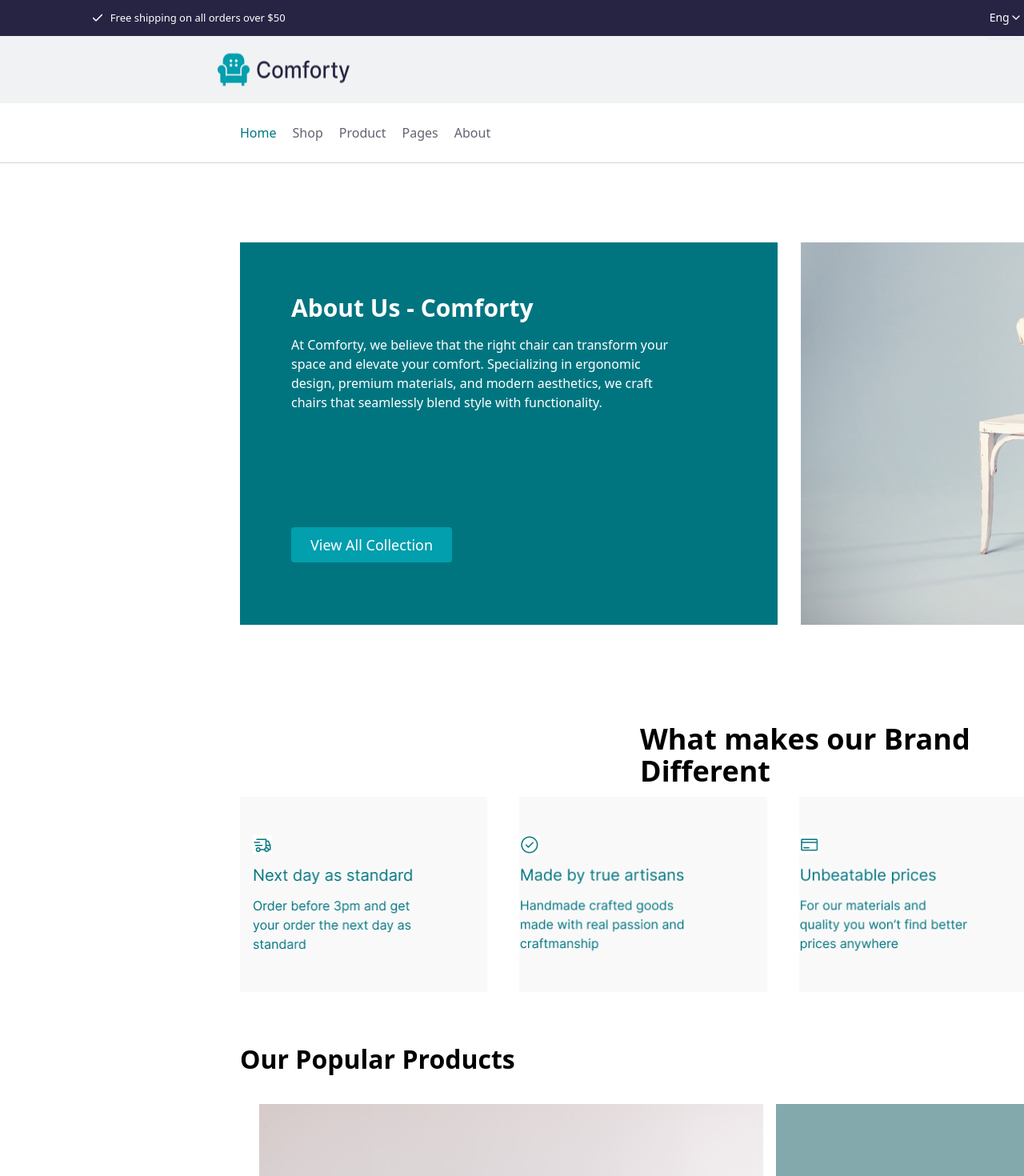
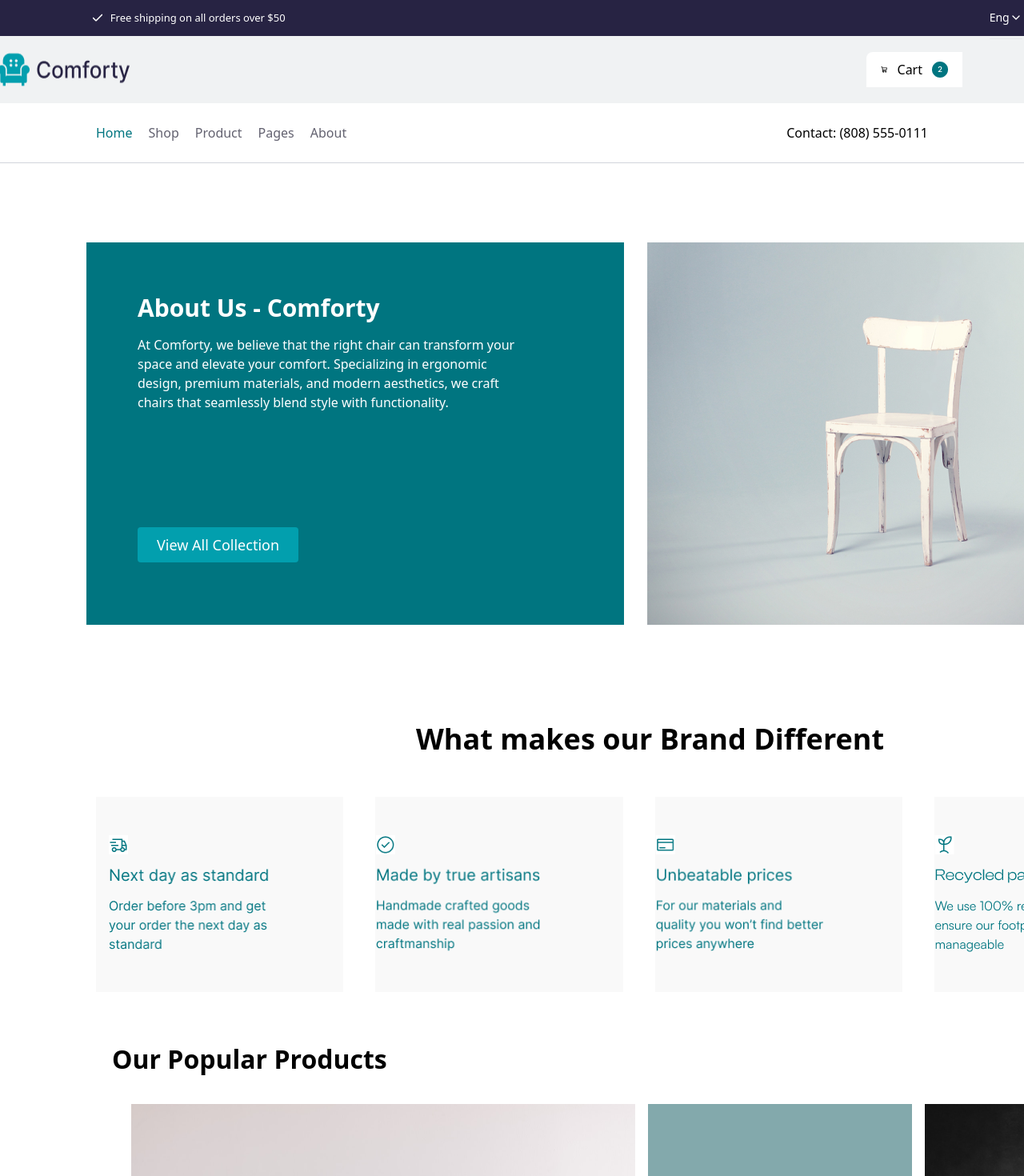
Before and after one commit to Aqsaarshi/responsive-website, a Next.js app: page /About in a window 1280 px wide. Shown: the top 1470 px of the page at 80% size. Built offline with nearby package versions, Linux system fonts and the light colour scheme.

Commit message:
Update page.tsx

```diff
--- a/src/app/About/page.tsx
+++ b/src/app/About/page.tsx
@@ -18,37 +18,36 @@
 
 const page = () => {
   return (
-    <div>
+    <div className="sm:overflow-x:hidden">
       <Header />
       {/* Header Section */}
-      <div className="w-full sm:w-[1920px] h-[84px] px-6 sm:px-[300px] py-[20px] flex justify-center sm:gap-[850px] gap-[20px] bg-[#F0F2F3]">
+      <div className="w-full  h-[84px] px-6 sm:px-[16px] py-[20px] flex justify-center sm:gap-[700px] gap-[20px] bg-[#F0F2F3]">
         <Image
           src={Logo}
           height={40}
           width={166}
           alt="Logo"
-          className="sm:ml-[80px] ml-[20px]"
+          className=" ml-[20px]"
         />
-        <a
+        <Link
           href="/Cart"
           className="flex items-center sm:ml-[220px] sm:mr-[100px] w-[120px] h-[44px] px-[18px] py-[11px] gap-[12px] rounded-tl-[8px] bg-white relative z-10 ml-[10px] mr-[10px]"
         >
           <PiShoppingCartBold className="h-[44px] w-[44px]" />
           <p>Cart</p>
           <Image src={No} alt="No Items" height={30} width={30} />
-        </a>
+        </Link>
       </div>
-
       {/* Navigation Links */}
-      <div className="w-full sm:w-[1920px] h-[74px] px-6 sm:px-[300px] py-[14px] flex justify-around items-center">
+      <div className="w-full  h-[74px] px-6 sm:px-[120px] py-[14px] flex justify-between items-center ">
         {/* Navigation Links */}
-        <nav className="w-full sm:w-[339px] flex flex-wrap items-center text-base gap-0">
-          <Link
-            href="/#"
+        <nav className="w-full sm:w-[339px] flex flex-wrap items-center text-base ">
+          <a
+            href="/"
             className="mr-5 hover:text-slate-400 font-Inter text-[#007580]"
           >
             Home
-          </Link>
+          </a>
           <Link
             href="/Cart"
             className="mr-5 hover:text-slate-400 font-Inter text-[#636270]"
@@ -75,15 +74,12 @@
           </Link>
         </nav>
         {/* Contact Info */}
-        <Link
-          href="/Contact"
-          className="text-black ml-auto hover:text-slate-400"
-        >
+        <a href="/Contact" className="text-black ml-auto hover:text-slate-400">
           Contact: (808) 555-0111
-        </Link>
+        </a>
       </div>
-      <div className="border-t border-gray-300 w-[1920px]"></div>
-      <div className="w-full sm:w-[672px] h-auto sm:h-[478px] bg-[#007580] absolute top-[303px] left-[300px] sm:p-[64px_113px_54px_64px] p-6 gap-0 sm:gap-0 -ml-72  sm:ml-0">
+      <div className="border-t border-gray-300  w-full"></div>
+      <div className="w-full sm:w-[672px] h-auto sm:h-[478px] bg-[#007580] absolute top-[303px] left-[300px] sm:p-[64px_113px_54px_64px] p-6 gap-0 sm:gap-0 -ml-80  sm:-ml-48">
         <p className="text-white text-2xl sm:text-3xl font-sans font-bold text-center sm:text-left">
           About Us - Comforty
         </p>
@@ -108,10 +104,10 @@
       </div>
 
       {/**section */}
-      <div className="sm:ml-[800px] ml-4 font-sans font-bold text-4xl sm:mt-[700px] mt-[600px]">
+      <div className="sm:ml-[520px] ml-4 font-sans font-bold text-4xl sm:mt-[700px] mt-[600px]">
         What makes our Brand Different
       </div>
-      <div className="absolute w-[1320px] h-[244px] top-[996px] left-[300px] sm:flex gap-10 -ml-72 sm:ml-0">
+      <div className="absolute w-[1320px] h-[244px] top-[996px] left-[300px] sm:flex gap-10 -ml-[300px] sm:-ml-[180px]">
         <div className="w-[309.45px] h-[244px] flex-shrink-0 p-[48px_0px_0px_0px] bg-[#F9F9F9] px-4 ">
           <Image src={Frame1} alt="" height={148} width={213.45} />
         </div>
@@ -127,10 +123,10 @@
       </div>
       {/**product  */}
       <div className="w-full sm:w-[1200px] lg:w-[1920px] h-auto sm:h-[461px] absolute top-[200px] gap-0 mt-[1800px] sm:mt-[1000px] md:mt-[1100px]">
-        <div className="w-full h-[44px] px-[16px] sm:px-[300px] flex justify-start items-start text-[24px] sm:text-[32px] font-sans font-semibold whitespace-nowrap">
+        <div className="w-full h-[44px] px-[16px] sm:px-[300px] flex justify-start items-start text-[24px] sm:text-[32px] font-sans font-semibold whitespace-nowrap sm:-ml-40">
           Our Popular Products
           <div className="flex gap-0 sm:gap-4  mt-20 sm:mt-20 -ml-[100px] sm:-ml-[160px]">
-            <div className="w-full sm:w-[630px] h-auto sm:h-[375px] -ml-40">
+            <div className="w-[100px]  sm:w-[630px] h-auto sm:h-[375px] -ml-40">
               {/* Content for the first product */}
               <Image src={Large} alt="" height={375} width={630} />
               <div>
@@ -140,13 +136,13 @@
               </div>
               <p className="text-xs text-black">$99.00</p>
             </div>
-            <div className="w-full sm:w-[330px] h-auto sm:h-[415px]">
+            <div className="w-[100px] sm:w-[330px] h-auto sm:h-[415px]">
               {/* Content for the second product */}
               <Image src={Photo} alt="" height={315} width={330} />
               <p className="block text-sm text-black mt-4">The Dandy chair</p>
               <p className="text-xs text-black">$99.00</p>
             </div>
-            <div className="w-full sm:w-[330px] h-auto sm:h-[415px]">
+            <div className="w-[100px] sm:w-[330px] h-auto sm:h-[415px]">
               <Image src={Parent} alt="" height={315} width={330} />
               <p className="block text-sm text-black mt-4">The Dandy chair</p>
               <p className="text-xs text-black">$99.00</p>
@@ -155,8 +151,8 @@
         </div>
       </div>
 
-      <div className="border-t border-gray-300 w-[1920px] sm:mt-[1200px] mt-[1500px]"></div>
-      <footer className="w-[320px] sm:w-[1920px] sm:mt-[20px] mt-[00px] bg-gray-100 text-gray-600 shadow-lg  ">
+      <div className="border-t border-gray-300 w-full sm:w-[1920px] sm:mt-[1200px] mt-[1500px]"></div>
+      <footer className="w-[320px] sm:w-[1920px] sm:mt-[20px] mt-[00px] bg-gray-100 text-gray-600 shadow-lg sm:-ml-40  ">
         <div className="container mx-auto px-6 py-4">
           <div className="flex flex-wrap md:text-left text-center items-start">
             {/* Logo and Social Links */}
```
